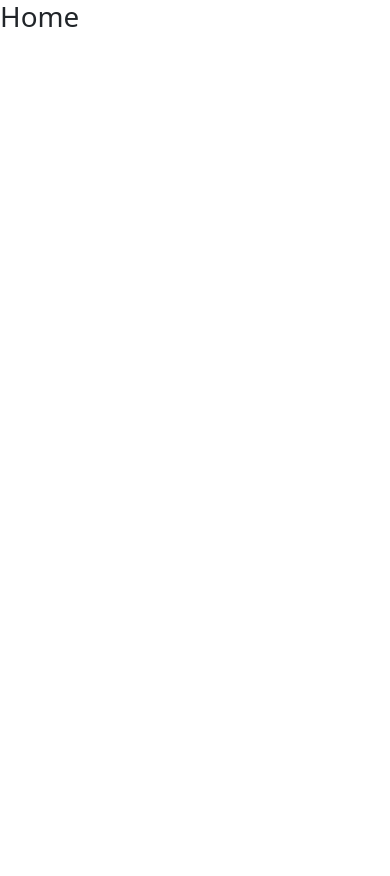
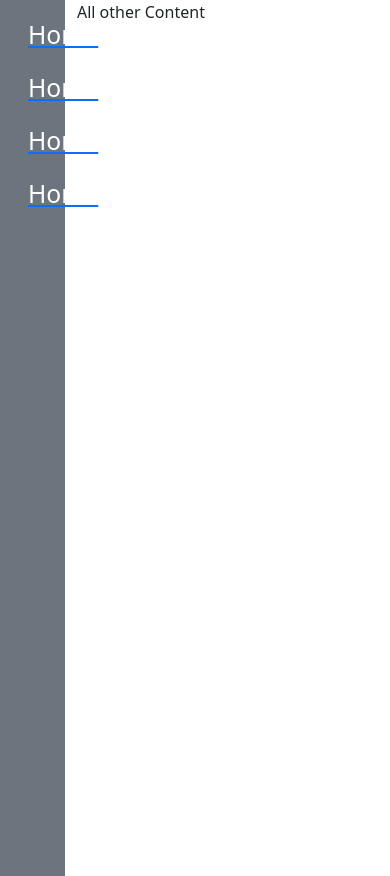
Before and after one commit to https-github-com-Estenbargas/book-finder-capstone, a React (Create React App) app in the folder frontend/: page / in a window 390 px wide. Before the commit the page ends 844 px from the top, so only its background shows below. Built offline with nearby package versions, Linux system fonts and the light colour scheme.

Commit message:
created sidebar (nonresponsive)

```diff
--- a/frontend/src/ui/App.js
+++ b/frontend/src/ui/App.js
@@ -3,6 +3,8 @@ import { Route, Switch } from 'react-router'
 import { Home } from './Home'
 import { FourOhFour } from './FourOhFour'
 import React from 'react'
+import "./App.css"
+import {MainSideBar} from "./shared/components/SideBar";
 
 export const App = () => (
     <>
--- a/frontend/src/ui/Home.js
+++ b/frontend/src/ui/Home.js
@@ -1,9 +1,21 @@
 import React from "react"
+import {MainSideBar} from "./shared/components/SideBar";
+import {Col, Container, Row} from "react-bootstrap";
 
 export const Home = () => {
     return (
         <>
-            <h1>Home</h1>
+            <Container fluid>
+                <Row>
+                    <Col xs={"2"} id={"sidebar-wrapper"} className={"bg-secondary text-white"}>
+                    <MainSideBar />
+                    </Col>
+                    <Col xs={"10"} id={"page-content-wrapper"}>
+                        <p>All other Content </p>
+                    </Col>
+                </Row>
+            </Container>
+
         </>
     )
 }
--- /dev/null
+++ b/frontend/src/ui/shared/components/SideBar.js
@@ -0,0 +1,31 @@
+import React from "react"
+import {Col, Container, Nav} from "react-bootstrap";
+import {Link} from "react-router-dom";
+export function MainSideBar() {
+    return (
+        <>
+               <Nav varient={"pill"}  className={"d-flex flex-column align-items-center text-dark m-3 sidebar min-vh-100"}>
+                    <Nav.Item>
+                        <Link exact to={"/404"}>
+                          <p className={"fs-2 text-white text-center"}>Home</p>
+                        </Link>
+                    </Nav.Item>
+                   <Nav.Item>
+                       <Link exact to={"/404"}>
+                           <p  className={" fs-2 text-white text-center"}>Home</p>
+                       </Link>
+                   </Nav.Item>
+                   <Nav.Item>
+                       <Link exact to={"/404"}>
+                           <p className={" fs-2 text-white text-center"}>Home</p>
+                       </Link>
+                   </Nav.Item>
+                   <Nav.Item>
+                       <Link exact to={"/404"}>
+                           <p className={" fs-2  text-white text-center"}>Home</p>
+                       </Link>
+                   </Nav.Item>
+               </Nav>
+        </>
+    )
+}
```
Also changed, not shown: frontend/src/ui/App.css (added).
